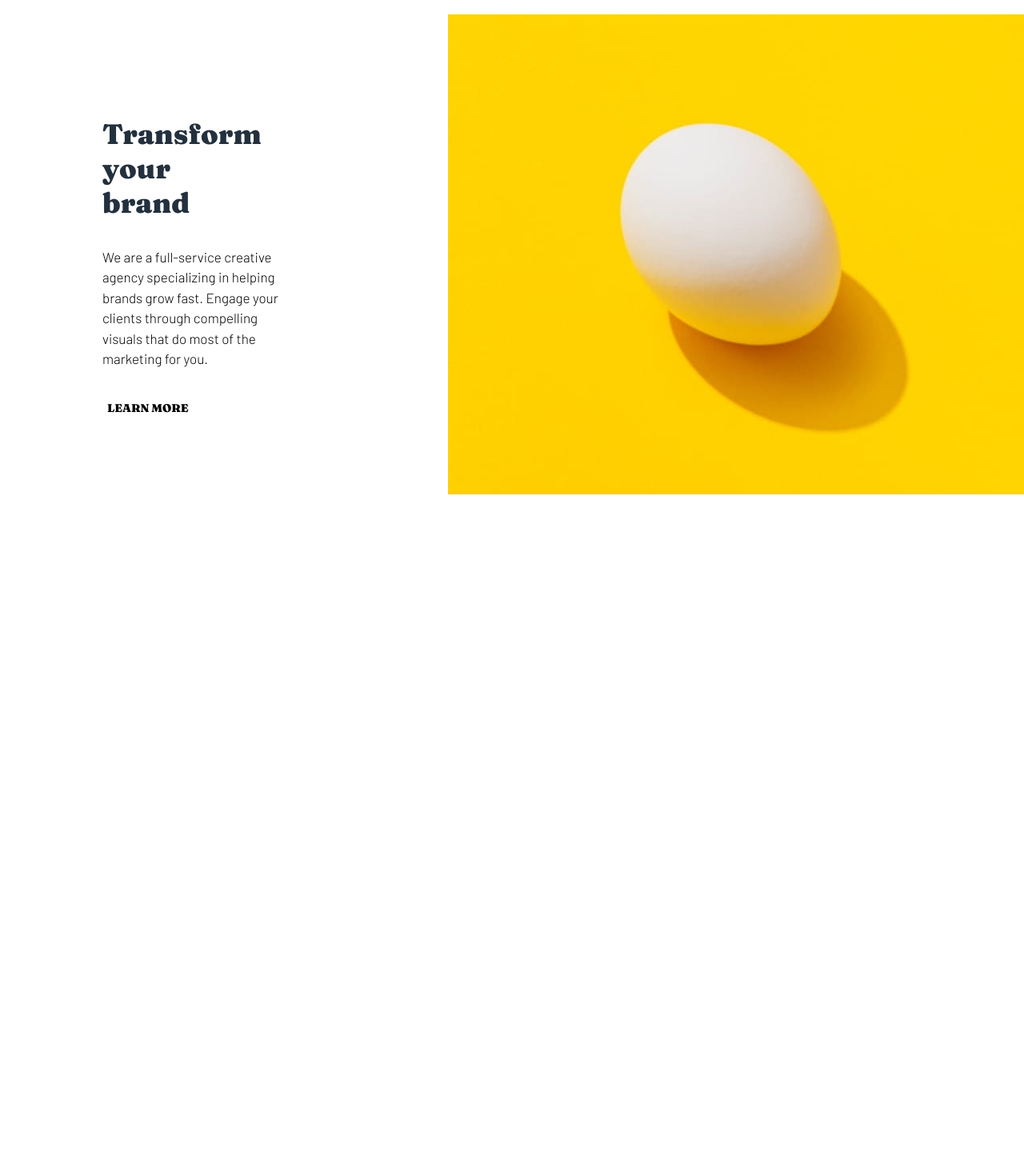
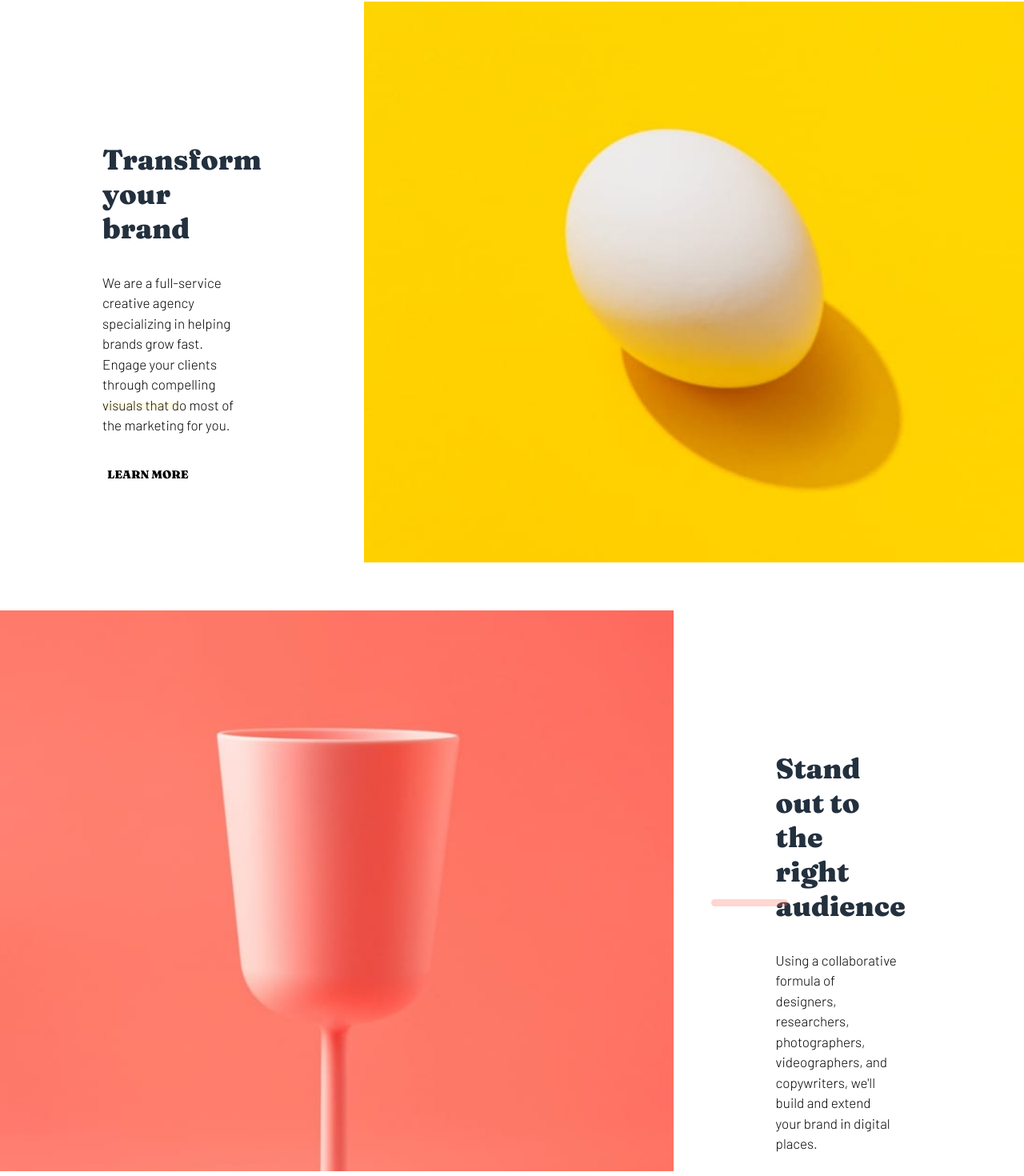
Before and after one commit to misiucodes/sunnyside-agency-landing-page-react, a React (Create React App) app: page / in a window 1280 px wide. Shown: the part 733-2203 px from the top of the page at 80% size. Before the commit the page ends 1381 px from the top, so only its background shows below. Built offline with nearby package versions, Linux system fonts and the light colour scheme.

Commit message:
added middle section

```diff
--- a/src/Body.css
+++ b/src/Body.css
@@ -21,32 +21,38 @@
   width: 100%;
   margin: 0;
   padding: 0;
+  margin-top: -1em;
 }
 
-.col.text-wrapper {
+.col.text-wrapper-top {
   background-color: var(--white);
-  padding: 8em 8em;
-  max-width: 50%;
+  padding: 11em 8em;
+  width: 45%;
+}
+
+.img-main-pg {
+  width: 105.2vh;
 }
 
 .top-line {
   font-family: Fraunces, sans-serif;
   font-size: 35px;
   font-weight: 900;
-  max-width: 60%;
+  max-width: 80%;
   color: var(--v-dk-sat-blue);
 }
 
 .description {
   font-family: Barlow, sans-serif;
   font-size: 17px;
-  max-width: 80%;
+  max-width: 83%;
   line-height: 1.5em;
   padding-top: 1em;
   padding-bottom: 1.25em;
+  word-wrap: break-word;
 }
 
-.btn-learnmore {
+.btn-transform, .btn-standout {
   border: none;
   background: none;
   font-family: Fraunces, sans-serif;
@@ -55,19 +61,38 @@
   cursor: pointer;
 }
 
-.btn-learnmore::before {
+.btn-transform::after {
   content: '';
   position: absolute;
   background: var(--yellow);
-  opacity: 0.7;
+  opacity: 0.1;
   height: 8.5px;
-  width: 0;
+  width: 7.5%;
   left: 9.2em;
-  bottom: -29.5em;
+  bottom: -31.75em;
   transition: 0.3s;
   border-radius: 22px;
 }
 
-.btn-learnmore:hover::before {
+.btn-transform:hover::after {
   width: 7.5%;
+  opacity: 0.7;
 }
+
+.btn-standout::after {
+  content: '';
+  position: absolute;
+  background: var(--red);
+  opacity: 0.3;
+  height: 8.5px;
+  width: 7.5%;
+  left: 63.5em;
+  bottom: -76.12em;
+  transition: 0.3s;
+  border-radius: 22px;
+}
+
+.btn-standout:hover::after {
+  width: 7.5%;
+  opacity: 0.6;
+}
--- a/src/Body.js
+++ b/src/Body.js
@@ -1,5 +1,6 @@
 import React from "react";
 import egg from "./images/egg.jpg";
+import standout from "./images/standout.jpg"
 import "./Body.css";
 
 function Body({
@@ -14,20 +15,41 @@ function Body({
 
       <div className="row main_row">
 
-          <div className="col text-wrapper">
+          <div className="col text-wrapper-top">
             <div className="top-line">
               Transform your brand
             </div>
             <p className="description">
               We are a full-service creative agency specializing in helping brands grow fast. Engage your clients through compelling visuals that do most of the marketing for you.
             </p>
-            <button className="btn-learnmore">
+            <button className="btn-transform">
               LEARN MORE
             </button>
         </div>
 
         <div className="col img-wrapper">
-          <img src={egg} alt="egg" className="img-main-pg"></img>
+          <img src={egg} alt="egg" className="img-main-pg" width="950"></img>
+        </div>
+
+
+
+      </div>
+
+      <div className="row middle_row">
+
+        <div className="col img-wrapper">
+          <img src={standout} alt="pink cup" className="img-main-pg" ></img>
+        </div>
+        <div className="col text-wrapper-top">
+          <div className="top-line">
+            Stand out to the right audience
+          </div>
+          <p className="description">
+            Using a collaborative formula of designers, researchers, photographers, videographers, and copywriters, we'll build and extend your brand in digital places.
+          </p>
+          <button className="btn-standout">
+            LEARN MORE
+          </button>
         </div>
 
       </div>
```
Also changed, not shown: src/images/standout.jpg (renamed from public/images/image-stand-out.jpg).
